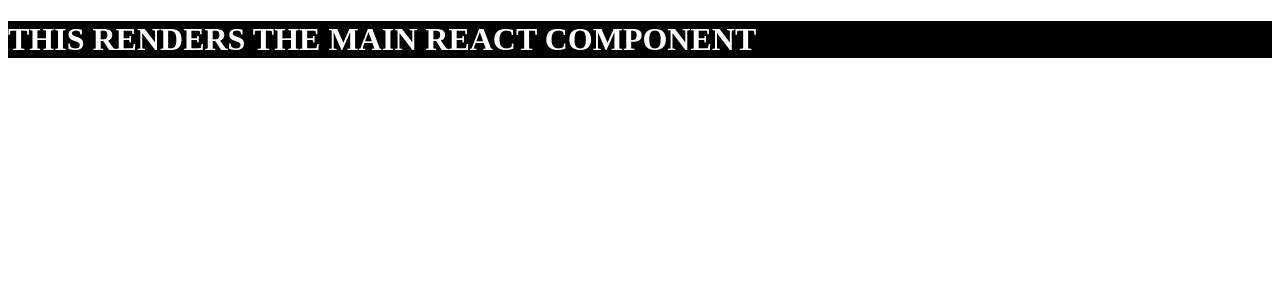
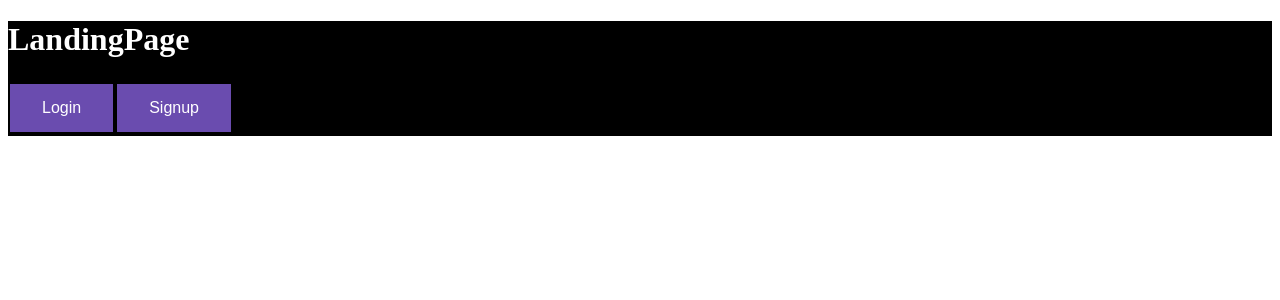
Before and after one commit to smibha1/tech-teams-ui, a React app: page / in a window 1280 px wide. Shown: the top 300 px of the page. Built offline with nearby package versions, Linux system fonts and the light colour scheme; the HTML template or start-up script is replaced by a standard one.

Commit message:
[ops] -Scoffolding for Login, Signup, LandingPage, and App

```diff
--- a/client/src/components/App.jsx
+++ /dev/null
@@ -1,11 +0,0 @@
-// This is the main component to hold all over components
-import React from 'react';
-import './App.css';
-
-const App = () => (
-  <div className="testing">
-    <h1>THIS RENDERS THE MAIN REACT COMPONENT</h1>
-  </div>
-);
-
-export default App;
--- /dev/null
+++ b/client/src/components/App/App.jsx
@@ -0,0 +1,23 @@
+// This is the main component to hold all over components
+import React from 'react';
+import { BrowserRouter as Router, Route } from 'react-router-dom';
+import './App.css';
+import LandingPage from '../LandingPage/LandingPage';
+import Login from '../Auth/Login';
+import Signup from '../Auth/Signup';
+
+class App extends React.Component {
+  render() {
+    return (
+      <Router>
+        <div className="testing">
+          <Route path="/" render={() => <LandingPage />} />
+          <Route path="/login" render={() => <Login />} />
+          <Route path="/signup" render={() => <Signup />} />
+        </div>
+      </Router>
+    );
+  }
+}
+
+export default App;
--- /dev/null
+++ b/client/src/components/Auth/Login.jsx
@@ -0,0 +1,13 @@
+import React from 'react';
+
+class Login extends React.Component {
+  render() {
+    return (
+      <div className="testing">
+        <h1>Login</h1>
+      </div>
+    );
+  }
+}
+
+export default Login;
--- /dev/null
+++ b/client/src/components/Auth/Signup.jsx
@@ -0,0 +1,13 @@
+import React from 'react';
+
+class Signup extends React.Component {
+  render() {
+    return (
+      <div className="testing">
+        <h1>Signup</h1>
+      </div>
+    );
+  }
+}
+
+export default Signup;
--- /dev/null
+++ b/client/src/components/LandingPage/LandingPage.css
@@ -0,0 +1,22 @@
+.testing {
+  background-color: black;
+  color: white;
+}
+
+button {
+  background-color: rgb(106, 76, 175); /* Green */
+  border: none;
+  color: white;
+  padding: 15px 32px;
+  text-align: center;
+  text-decoration: none;
+  display: inline-block;
+  font-size: 16px;
+  margin: 4px 2px;
+  cursor: pointer;
+  -webkit-transition-duration: 0.4s; /* Safari */
+  transition-duration: 0.4s;
+}
+button:hover {
+  box-shadow: 0 12px 16px 0 rgba(0,0,0,0.24),0 17px 50px 0 rgba(0,0,0,0.19);
+}
--- /dev/null
+++ b/client/src/components/LandingPage/LandingPage.jsx
@@ -0,0 +1,16 @@
+import React from 'react';
+import './LandingPage.css';
+
+class LandingPage extends React.Component {
+  render() {
+    return (
+      <div className="testing">
+        <h1>LandingPage</h1>
+        <button> Login </button>
+        <button> Signup </button>
+      </div>
+    );
+  }
+}
+
+export default LandingPage;
--- a/client/src/index.jsx
+++ b/client/src/index.jsx
@@ -5,7 +5,7 @@ import ReactDOM from 'react-dom';
 // import { createStore } from 'redux';
 // import { Provider } from 'react-redux';
 // import allReducers from './reducers';
-import App from './components/App';
+import App from './components/App/App';
 
 
 ReactDOM.render(<App />, document.getElementById('root'));
--- a/package.json
+++ b/package.json
@@ -19,6 +19,7 @@
     "react": "^16.2.0",
     "react-dom": "^16.2.0",
     "react-redux": "^5.0.6",
+    "react-router-dom": "^4.2.2",
     "redux": "^3.7.2"
   },
   "devDependencies": {
```
Also changed, not shown: client/src/components/App/App.css (renamed from client/src/components/App.css), 3 other files (tests, documents, lock files or other folders).
